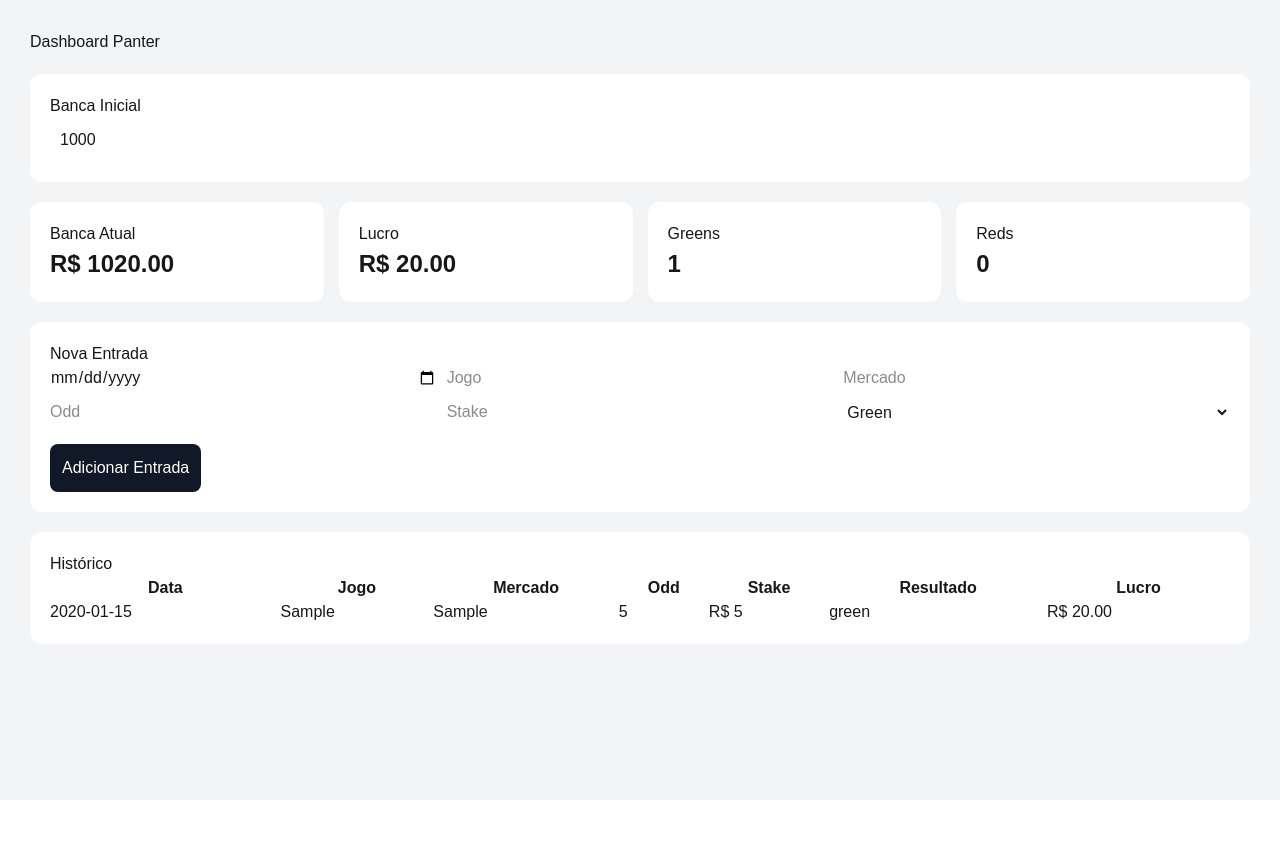
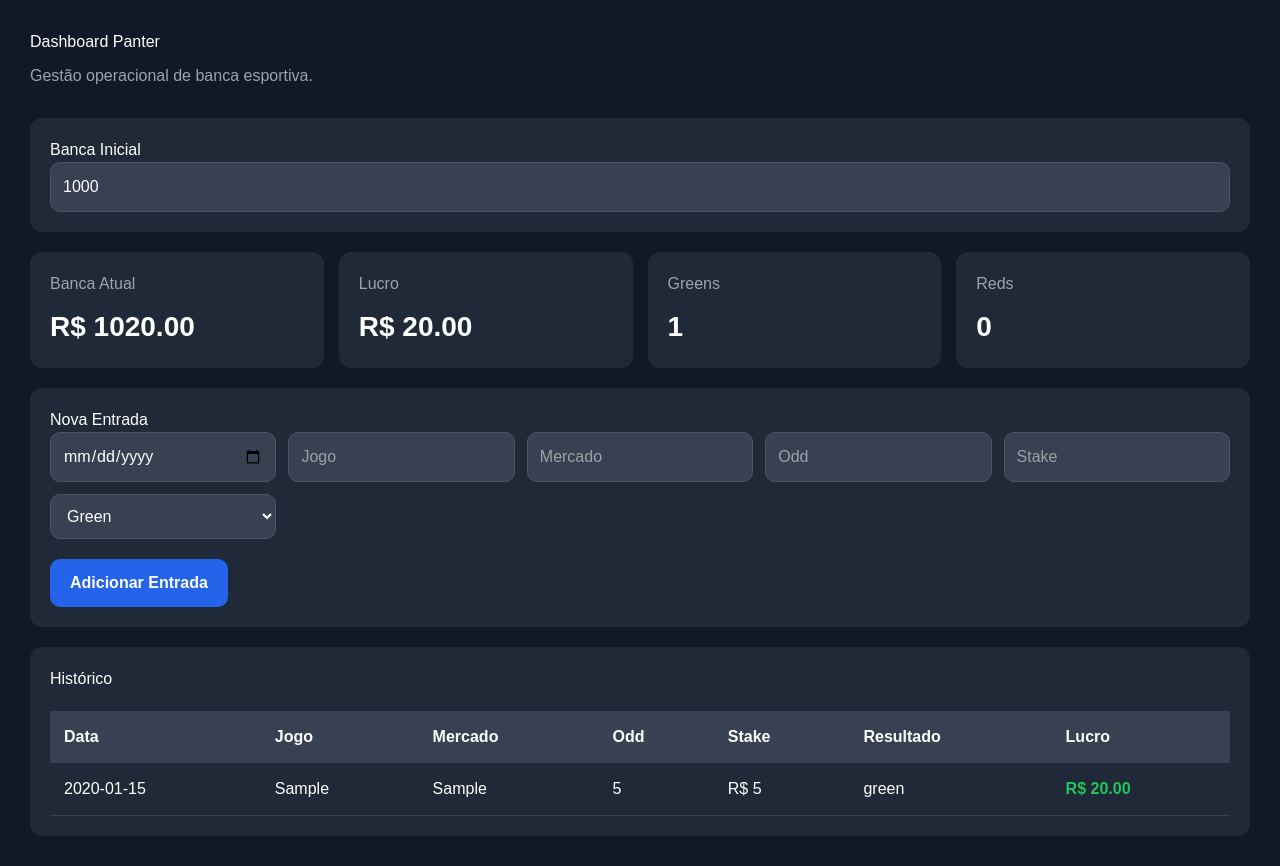
Before and after one commit to SilvaAdenilton/panter-analytics, a Next.js app: page / in a window 1280 px wide. Both pictures are taken after typing "2020-01-15", "Sample", "Sample", "5", "5" into the empty fields and a click on the button "Adicionar Entrada". Before the commit the page ends 800 px from the top, so only its background shows below. Built offline with nearby package versions, Linux system fonts and the light colour scheme.

Commit message:
Update page.tsx

```diff
--- a/app/page.tsx
+++ b/app/page.tsx
@@ -103,19 +103,35 @@ export default function Home() {
     <main
       style={{
         padding: 30,
-        background: '#f3f4f6',
+        background: '#111827',
+        color: 'white',
         minHeight: '100vh',
         fontFamily: 'Arial',
       }}
     >
-      <h1>Dashboard Panter</h1>
+      <h1
+        style={{
+          marginBottom: 10,
+        }}
+      >
+        Dashboard Panter
+      </h1>
+
+      <p
+        style={{
+          color: '#9ca3af',
+          marginBottom: 30,
+        }}
+      >
+        Gestão operacional de banca esportiva.
+      </p>
 
       <div
         style={{
-          background: 'white',
+          background: '#1f2937',
           padding: 20,
           borderRadius: 12,
-          marginTop: 20,
+          marginBottom: 20,
         }}
       >
         <h2>Banca Inicial</h2>
@@ -126,19 +142,17 @@ export default function Home() {
           onChange={(e) =>
             setBancaInicial(Number(e.target.value))
           }
-          style={{
-            padding: 10,
-            width: 200,
-          }}
+          style={inputStyle}
         />
       </div>
 
       <div
         style={{
           display: 'grid',
-          gridTemplateColumns: 'repeat(4,1fr)',
+          gridTemplateColumns:
+            'repeat(auto-fit,minmax(220px,1fr))',
           gap: 15,
-          marginTop: 20,
+          marginBottom: 20,
         }}
       >
         <Card
@@ -164,10 +178,10 @@ export default function Home() {
 
       <div
         style={{
-          background: 'white',
+          background: '#1f2937',
           padding: 20,
           borderRadius: 12,
-          marginTop: 20,
+          marginBottom: 20,
         }}
       >
         <h2>Nova Entrada</h2>
@@ -175,8 +189,9 @@ export default function Home() {
         <div
           style={{
             display: 'grid',
-            gridTemplateColumns: 'repeat(3,1fr)',
-            gap: 10,
+            gridTemplateColumns:
+              'repeat(auto-fit,minmax(220px,1fr))',
+            gap: 12,
           }}
         >
           <input
@@ -188,6 +203,7 @@ export default function Home() {
                 data: e.target.value,
               })
             }
+            style={inputStyle}
           />
 
           <input
@@ -199,6 +215,7 @@ export default function Home() {
                 jogo: e.target.value,
               })
             }
+            style={inputStyle}
           />
 
           <input
@@ -210,6 +227,7 @@ export default function Home() {
                 mercado: e.target.value,
               })
             }
+            style={inputStyle}
           />
 
           <input
@@ -222,6 +240,7 @@ export default function Home() {
                 odd: e.target.value,
               })
             }
+            style={inputStyle}
           />
 
           <input
@@ -234,6 +253,7 @@ export default function Home() {
                 stake: e.target.value,
               })
             }
+            style={inputStyle}
           />
 
           <select
@@ -244,6 +264,7 @@ export default function Home() {
                 resultado: e.target.value,
               })
             }
+            style={inputStyle}
           >
             <option value="green">Green</option>
             <option value="red">Red</option>
@@ -254,12 +275,13 @@ export default function Home() {
           onClick={adicionarEntrada}
           style={{
             marginTop: 20,
-            padding: 12,
+            background: '#2563eb',
+            color: 'white',
             border: 'none',
-            background: '#111827',
-            color: 'white',
-            borderRadius: 8,
+            padding: '12px 20px',
+            borderRadius: 10,
             cursor: 'pointer',
+            fontWeight: 'bold',
           }}
         >
           Adicionar Entrada
@@ -268,46 +290,96 @@ export default function Home() {
 
       <div
         style={{
-          background: 'white',
+          background: '#1f2937',
           padding: 20,
           borderRadius: 12,
-          marginTop: 20,
         }}
       >
         <h2>Histórico</h2>
 
+        <div
+          style={{
+            overflowX: 'auto',
+          }}
+        >
           <table
             style={{
               width: '100%',
               borderCollapse: 'collapse',
+              marginTop: 20,
             }}
           >
             <thead>
-            <tr>
-              <th>Data</th>
-              <th>Jogo</th>
-              <th>Mercado</th>
-              <th>Odd</th>
-              <th>Stake</th>
-              <th>Resultado</th>
-              <th>Lucro</th>
+              <tr
+                style={{
+                  background: '#374151',
+                }}
+              >
+                <th style={thStyle}>Data</th>
+                <th style={thStyle}>Jogo</th>
+                <th style={thStyle}>Mercado</th>
+                <th style={thStyle}>Odd</th>
+                <th style={thStyle}>Stake</th>
+                <th style={thStyle}>Resultado</th>
+                <th style={thStyle}>Lucro</th>
               </tr>
             </thead>
 
             <tbody>
               {entradas.map((e) => (
-              <tr key={e.id}>
-                <td>{e.data}</td>
-                <td>{e.jogo}</td>
-                <td>{e.mercado}</td>
-                <td>{e.odd}</td>
-                <td>R$ {e.stake}</td>
-                <td>{e.resultado}</td>
-                <td>R$ {e.lucro.toFixed(2)}</td>
+                <tr
+                  key={e.id}
+                  style={{
+                    borderBottom:
+                      '1px solid #374151',
+                  }}
+                >
+                  <td style={tdStyle}>{e.data}</td>
+
+                  <td style={tdStyle}>{e.jogo}</td>
+
+                  <td style={tdStyle}>
+                    {e.mercado}
+                  </td>
+
+                  <td style={tdStyle}>{e.odd}</td>
+
+                  <td style={tdStyle}>
+                    R$ {e.stake}
+                  </td>
+
+                  <td style={tdStyle}>
+                    {e.resultado}
+                  </td>
+
+                  <td
+                    style={{
+                      ...tdStyle,
+                      color:
+                        e.lucro >= 0
+                          ? '#22c55e'
+                          : '#ef4444',
+                      fontWeight: 'bold',
+                    }}
+                  >
+                    R$ {e.lucro.toFixed(2)}
+                  </td>
                 </tr>
               ))}
             </tbody>
           </table>
+        </div>
+
+        {entradas.length === 0 && (
+          <p
+            style={{
+              marginTop: 20,
+              color: '#9ca3af',
+            }}
+          >
+            Nenhuma entrada cadastrada.
+          </p>
+        )}
       </div>
     </main>
   );
@@ -323,16 +395,23 @@ function Card({
   return (
     <div
       style={{
-        background: 'white',
+        background: '#1f2937',
         padding: 20,
         borderRadius: 12,
       }}
     >
-      <p>{titulo}</p>
+      <p
+        style={{
+          color: '#9ca3af',
+          marginBottom: 10,
+        }}
+      >
+        {titulo}
+      </p>
 
       <strong
         style={{
-          fontSize: 24,
+          fontSize: 28,
         }}
       >
         {valor}
@@ -340,3 +419,21 @@ function Card({
     </div>
   );
 }
+
+const inputStyle = {
+  background: '#374151',
+  border: '1px solid #4b5563',
+  padding: 12,
+  borderRadius: 10,
+  color: 'white',
+  width: '100%',
+};
+
+const thStyle = {
+  padding: 14,
+  textAlign: 'left' as const,
+};
+
+const tdStyle = {
+  padding: 14,
+};
```
Lines whose indentation alone changed are shown as unchanged.
